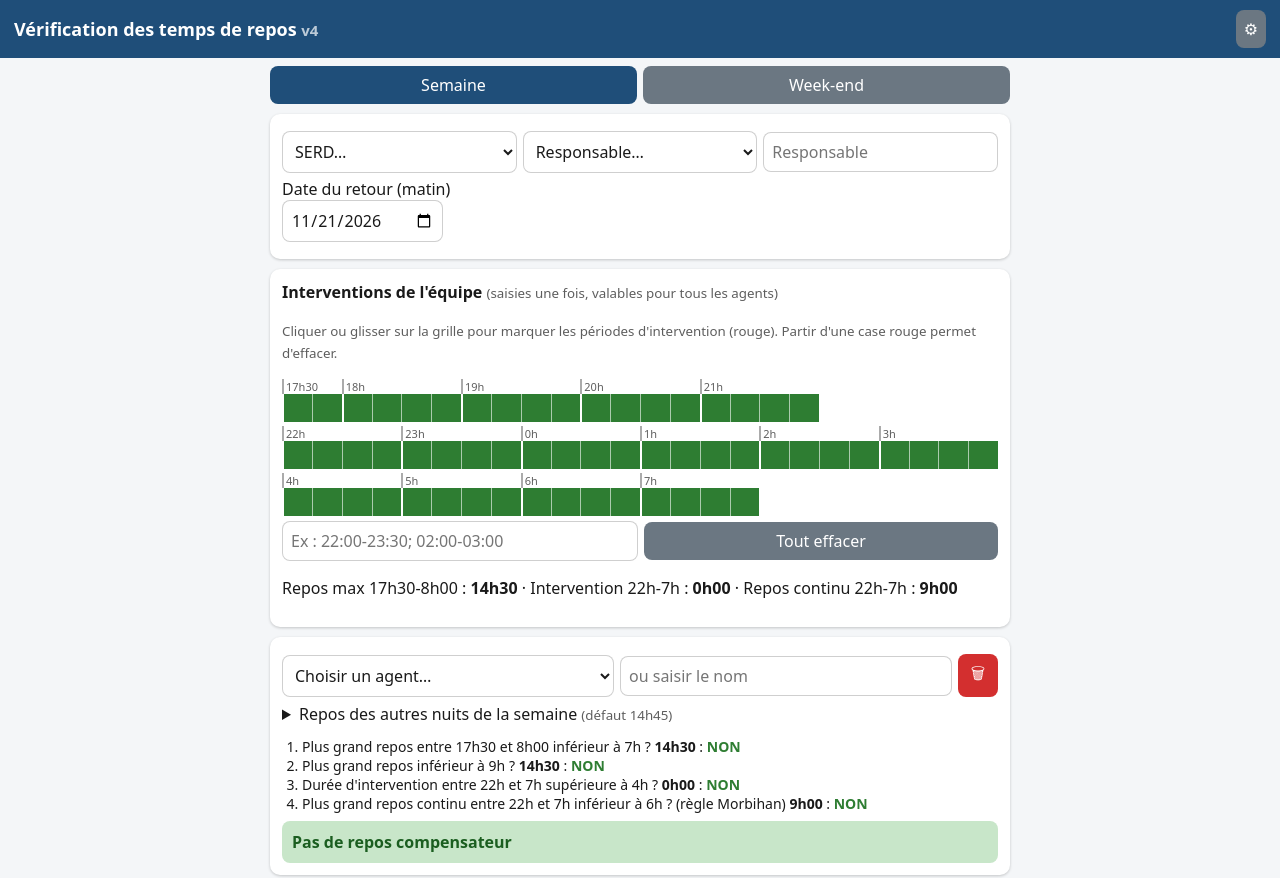
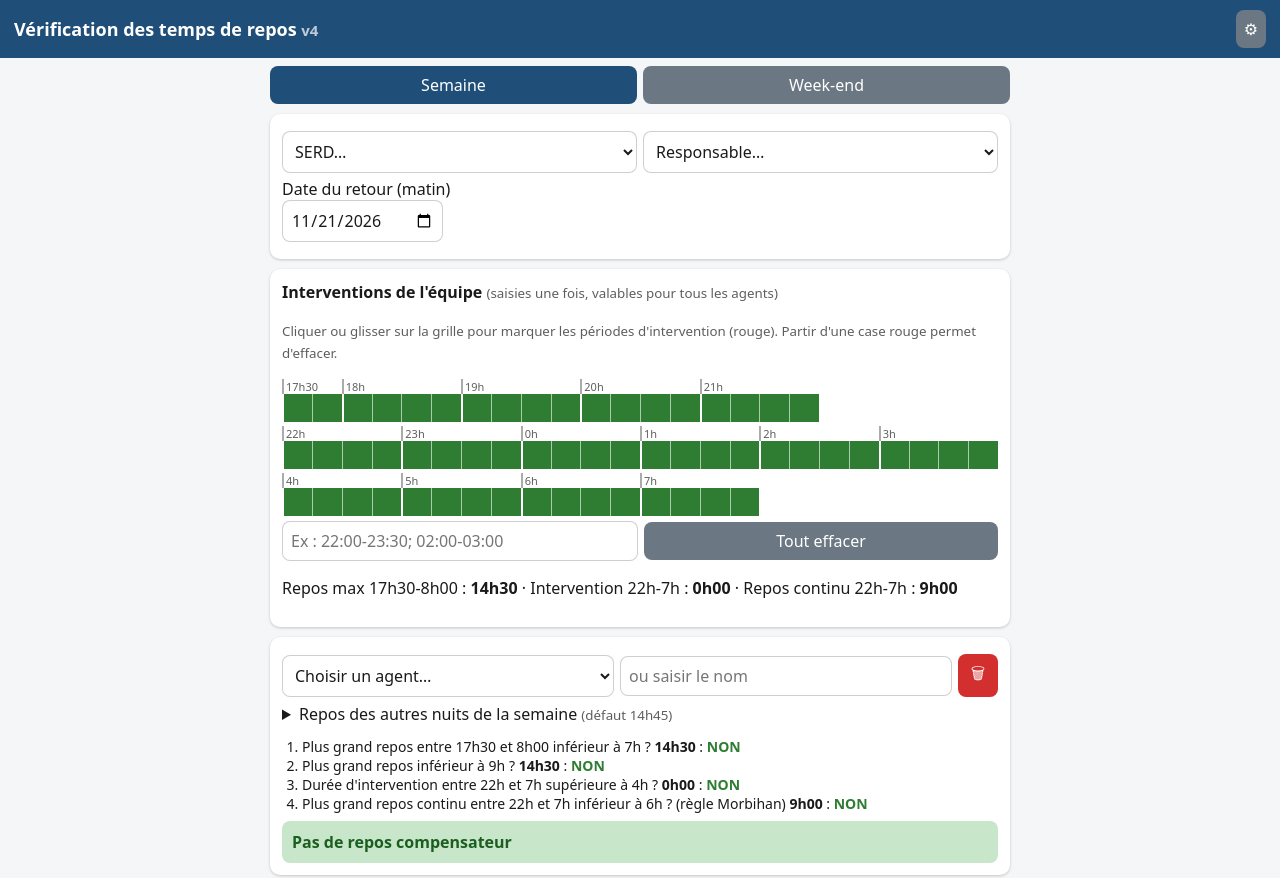
Before and after one commit to kmx1200/TDR, a plain HTML site: page index.html in a window 1280 px wide. Shown: the top 878 px of the page. Drawn offline with Linux system fonts and the light colour scheme.

Commit message:
Add files via upload

```diff
--- a/index.html
+++ b/index.html
@@ -94,7 +94,7 @@ function render(){
   const names=S.serd&&P.serd[S.serd]?P.serd[S.serd]:[...new Set(Object.values(P.serd).flat())];
   NM=names;$('#dl').innerHTML=names.map(x=>`<option value="${esc(x)}">`).join('');
   $('#dr').innerHTML=(P.resp||[]).map(x=>`<option value="${esc(x)}">`).join('');
-  $('#rsel').innerHTML='<option value="">Responsable…</option>'+(P.resp||[]).map(x=>`<option${x==S.resp?' selected':''}>${esc(x)}</option>`).join('');$('#rsel').style.display=(P.resp||[]).length?'':'none';$('#resp').value=S.resp;$('#date').value=S.date;
+  $('#rsel').innerHTML='<option value="">Responsable…</option>'+(P.resp||[]).map(x=>`<option${x==S.resp?' selected':''}>${esc(x)}</option>`).join('');{const h=(P.resp||[]).length;$('#rsel').style.display=h?'':'none';$('#resp').style.display=h?'none':'';$('#resp').value=S.resp}$('#date').value=S.date;
   $('#t1').className=S.mode=='sem'?'':'s';$('#t2').className=S.mode=='wk'?'':'s';
   $('#ags').innerHTML=shared()+S.ag.map(agent).join('');save();
 }
```
